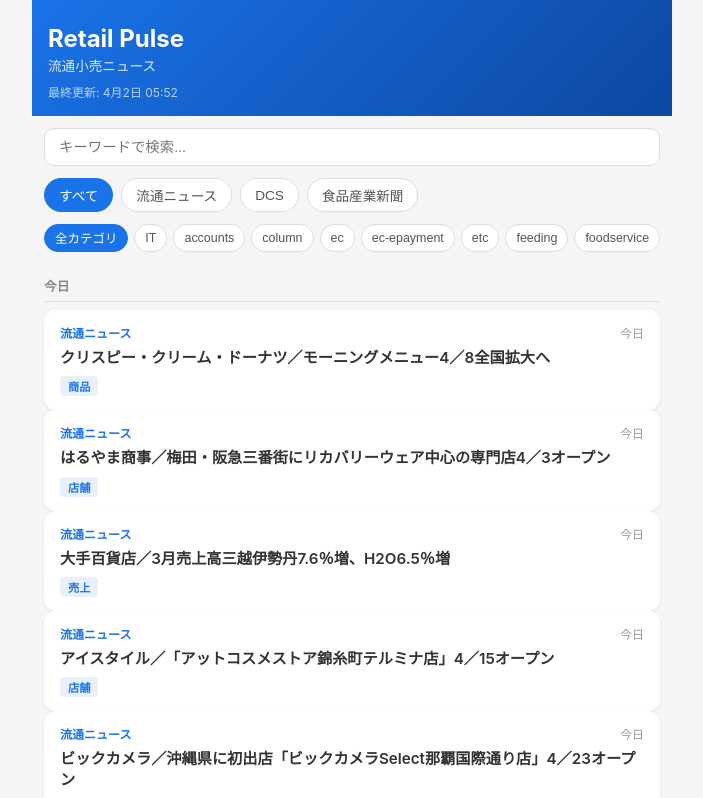
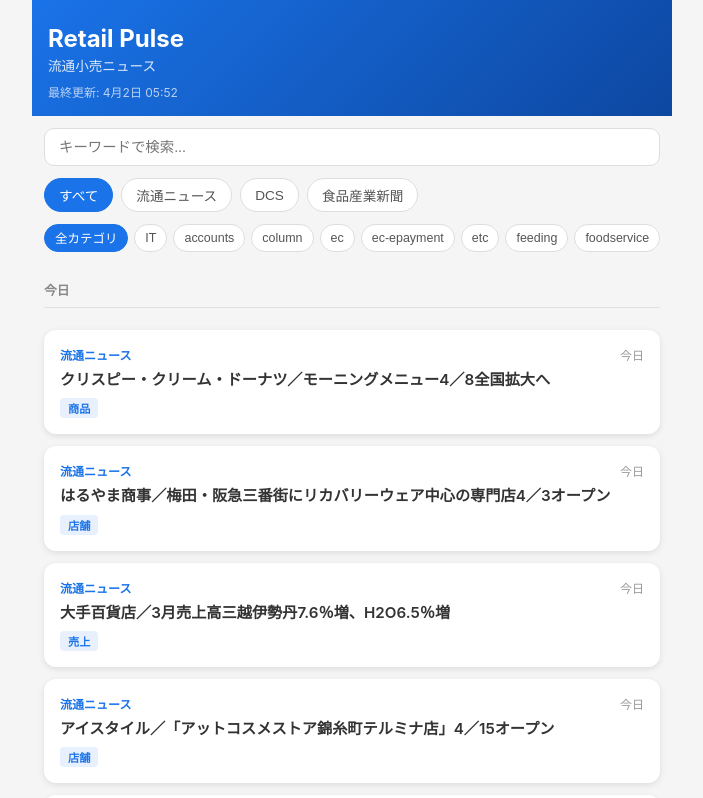
Before and after one commit to zonbitamago/retail-pulse, a React (Vite) app: page / in a window 1280 px wide. Shown: the top 798 px of the page, without its empty margins (288-991 px from the left). Built offline with nearby package versions, Linux system fonts and the light colour scheme.

Commit message:
fix: ニュースカードの間隔と影を改善

```diff
--- a/src/App.css
+++ b/src/App.css
@@ -181,8 +181,15 @@ body {
   font-size: 0.8rem;
   font-weight: 700;
   color: #888;
-  padding: 12px 0 6px;
+  padding: 16px 0 8px;
   border-bottom: 1px solid #e0e0e0;
+  margin-bottom: 10px;
+}
+
+.news-list section {
+  display: flex;
+  flex-direction: column;
+  gap: 12px;
   margin-bottom: 8px;
 }
 
@@ -190,7 +197,6 @@ body {
 .news-list {
   display: flex;
   flex-direction: column;
-  gap: 10px;
 }
 
 /* News Card */
@@ -198,10 +204,10 @@ body {
   display: block;
   background: white;
   border-radius: 12px;
-  padding: 14px 16px;
+  padding: 16px;
   text-decoration: none;
   color: inherit;
-  box-shadow: 0 1px 3px rgba(0, 0, 0, 0.08);
+  box-shadow: 0 2px 6px rgba(0, 0, 0, 0.1);
   transition: box-shadow 0.15s;
 }
 
```
